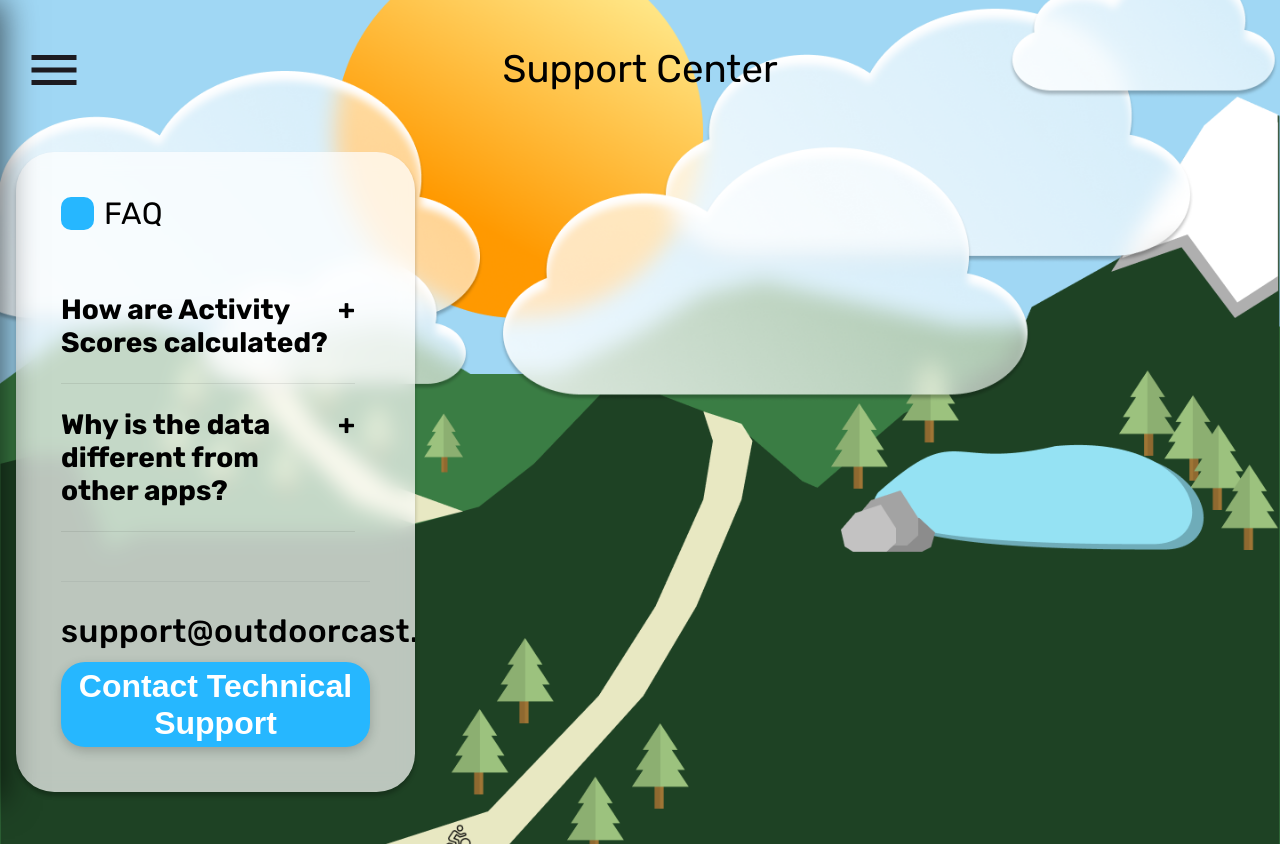
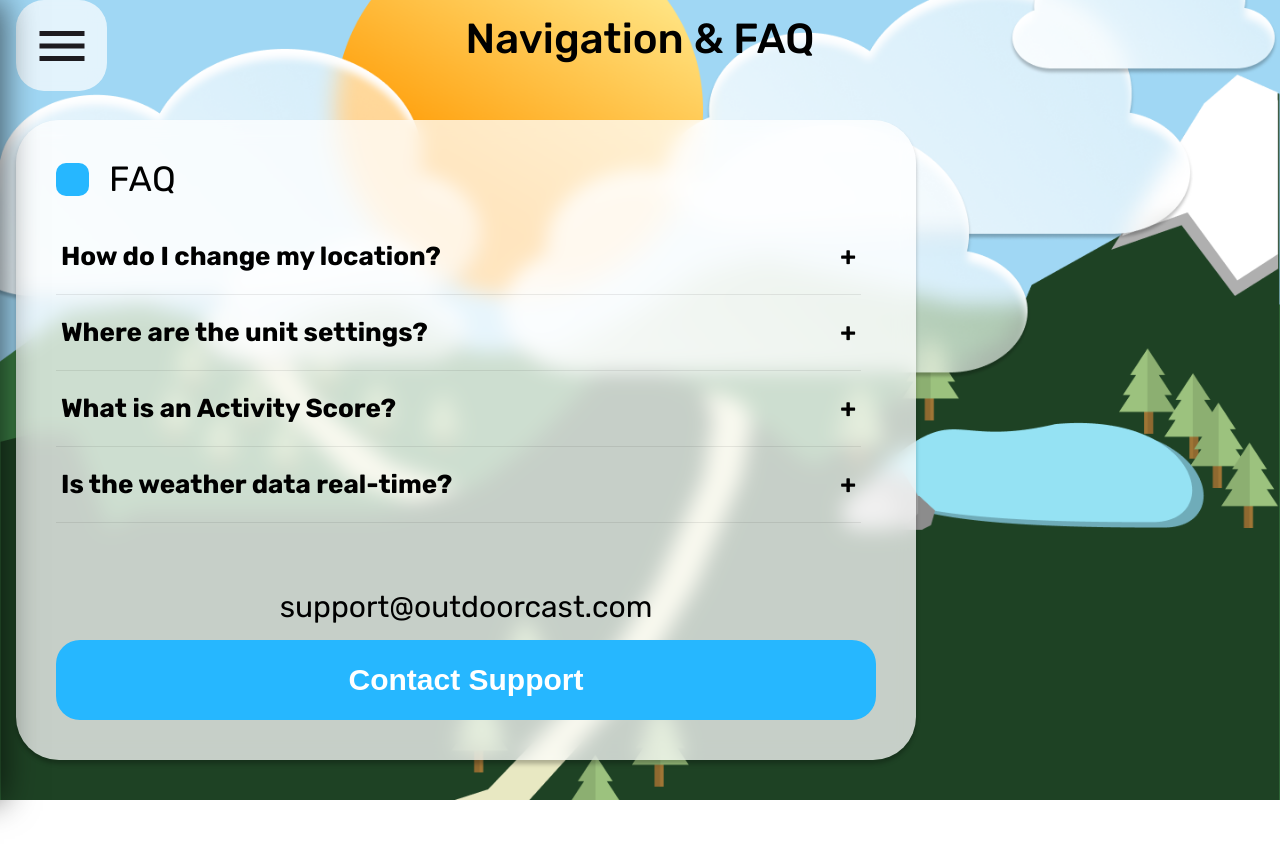
Before and after one commit to Manveen-SIngh/GUIs-Group-49, a React (Create React App) app in the folder weather-app/: page /Help in a window 1280 px wide. After the commit the page ends 800 px from the top, so only its background shows below. Built offline with nearby package versions, Linux system fonts and the light colour scheme; no server answers.

Commit message:
help page fixed

```diff
--- a/weather-app/src/Help.css
+++ b/weather-app/src/Help.css
@@ -4,19 +4,25 @@
   background-size: cover;
   background-position: center;
   min-height: 100vh;
+  display: flex;
+  justify-content: center;
 }
 
+.top-bar__menu-icon{
+
+          cursor: pointer;
+}
+
+.weather-page-menu-button {
+  width: 32px;
+  height: 32px;
+}
+
+/* --- Layout --- */
 .help-top-bar {
   width: 100%;
   height: 100px;
   position: relative;
-  margin-bottom: 20px;
-}
-
-.menu-box {
-  position: absolute;
-  left: 8px;
-  top: 8px;
 }
 
 .title-center {
@@ -26,43 +32,56 @@
   top: 14px;
 }
 
-/* Single Column Centering */
+.oda-subtitle {
+  font-size: 42px;
+  font-weight: 500;
+  color: #000;
+  white-space: nowrap;
+}
+
+/* --- FAQ Box --- */
 .help-grid-layout {
   justify-content: center;
   margin-top: 20px;
 }
 
 .faq-hero-box {
-  width: 900px !important; /* Slightly wider for the single-box look */
-  height: 1000px !important;
+  width: 900px;
+  height: 900px;
   max-height: 80vh;
-  padding: 45px !important;
+  padding: 40px;
+  background: rgba(255, 255, 255, 0.75);
+  backdrop-filter: blur(10px);
+  border-radius: 43px;
+  box-shadow: 0px 4px 4px rgba(0, 0, 0, 0.25);
   display: flex;
   flex-direction: column;
+  box-sizing: border-box;
 }
 
 .faq-scroll-section {
   flex: 1;
   overflow-y: auto;
-  margin: 30px 0;
+  margin: 20px 0;
   padding-right: 15px;
 }
 
 .faq-row {
   border-bottom: 1px solid rgba(0, 0, 0, 0.08);
-  padding: 24px 0;
+  padding: 22px 5px;
   cursor: pointer;
+  transition: background 0.2s ease;
 }
 
 .faq-row.active {
-  background: rgba(255, 255, 255, 0.1);
-  padding: 24px 20px;
-  border-radius: 24px;
+  background: rgba(203, 210, 208, 0.25);
+  border-radius: 20px;
+  padding: 22px 15px;
   border-bottom-color: transparent;
 }
 
 .faq-q {
-  font-size: 28px;
+  font-size: 26px;
   font-weight: 600;
   display: flex;
   justify-content: space-between;
@@ -70,36 +89,40 @@
 }
 
 .faq-a {
-  font-size: 22px;
+  font-size: 20px;
   color: rgba(0, 0, 0, 0.7);
-  margin-top: 15px;
-  line-height: 1.5;
+  margin-top: 10px;
+  line-height: 1.4;
 }
 
+/* --- Footer --- */
 .help-footer-area {
   margin-top: auto;
-  padding-top: 30px;
-  border-top: 1px solid rgba(0, 0, 0, 0.05);
+  padding-top: 20px;
+  display: flex;
+  flex-direction: column;
+  align-items: center;
 }
 
 .email-text {
-  font-size: 32px !important;
-  margin-bottom: 12px;
-  font-weight: 500;
+  font-size: 30px !important;
+  margin-bottom: 15px;
+  text-align: center;
+  color: #000;
+  font-family: "Rubik", sans-serif;
 }
 
 .oda-contact-btn {
   width: 100%;
-  height: 85px;
+  height: 80px;
   background: #26b7ff;
   border: none;
   border-radius: 24px;
-  color: white;
-  font-size: 32px;
+  color: #fff;
+  font-size: 30px;
   font-weight: 600;
   cursor: pointer;
-  box-shadow: 0px 4px 12px rgba(0, 0, 0, 0.2);
-  transition: transform 0.1s;
+  transition: transform 0.1s ease;
 }
 
 .oda-contact-btn:active {
--- a/weather-app/src/Help.js
+++ b/weather-app/src/Help.js
@@ -2,8 +2,9 @@ import React, { useState, useEffect } from "react";
 import { fetchWeatherByCity, getBackgroundImage } from "./services/weatherApi";
 import { useSidebar } from "./Sidebar";
 import menuIcon from "./assets/menu.svg";
+import MenuButton from "./components/MenuButton";
+
 import fallbackBg from "./assets/PartlyCloudy.png";
-
 import "./OdAPage.css";
 import "./Help.css";
 
@@ -19,57 +20,59 @@ const Help = () => {
         const data = await fetchWeatherByCity(city);
         const isNight = data.current.nowHour < 6 || data.current.nowHour > 20;
         setBg(getBackgroundImage(data.current.condition, isNight));
-      } catch (e) { console.error(e); }
+      } catch (e) { console.error("Bg load failed", e); }
     };
     loadBg();
   }, []);
 
   const faqs = [
     {
-      q: "How are Activity Scores calculated?",
-      a: "Scores (1-10) use a weighted multi-factor algorithm. Cycling prioritizes Wind Speed and Precipitation, while Hiking weights Temperature and Visibility more heavily. Data refreshes every 10 minutes."
+      q: "How do I change my location?",
+      a: "Use the search bar at the top of the Home page to find any city, or enable browser location services to update automatically based on your GPS."
     },
     {
-      q: "Why is the data different from other apps?",
-      a: "OutdoorCast utilizes Hyper-local Radar Interpolation. Instead of using a distant airport station, we triangulate the three closest weather radars to your exact GPS coordinates."
+      q: "Where are the unit settings?",
+      a: "Open the Sidebar menu and select Settings. Here you can toggle between Metric and Imperial for temperature, wind speed, and distance."
     },
     {
-      q: "Understanding Wind & Gusts",
-      a: "Wind is the 2-minute average baseline. Gusts are maximum 3-second speeds. For high-performance activities, the 'Gust' value is often the more critical safety metric."
+      q: "What is an Activity Score?",
+      a: "It's a 1-10 rating indicating how suitable current conditions are for your chosen activity, factoring in temperature, wind, and precipitation."
     },
     {
-      q: "Troubleshooting Location Issues",
-      a: "Ensure 'High Accuracy' is enabled. If using a VPN, the app may show the server location; use the manual search bar to override this and set your specific city."
+      q: "Is the weather data real-time?",
+      a: "Yes. Our data and radar layers refresh every 10 minutes to ensure you have the most accurate local information available."
     }
   ];
 
   return (
-    <div className="oda-page-wrapper help-page-bg" style={{ backgroundImage: `url(${bg})` }}>
+    <div className="help-page-bg" style={{ backgroundImage: `url(${bg})` }}>
       <div className="oda-container">
 
-        {/* --- TOP BAR (Centered Title Only) --- */}
         <div className="help-top-bar">
-          <div className="menu-box">
-            <img src={menuIcon} alt="menuIcon" className="weather-page-menu-button" onClick={open} />
+          <div className="top-button-box" onClick={open}>
+         <img src={menuIcon} alt="Menu" className="top-bar__menu-icon" />
           </div>
+
           <div className="title-center">
-            <div className="oda-subtitle">Support Center</div>
+            <div className="oda-subtitle">Navigation & FAQ</div>
           </div>
-          {/* Right side removed */}
         </div>
 
-        {/* --- SINGLE CENTERED COLUMN --- */}
         <div className="oda-grid help-grid-layout">
           <div className="oda-col">
-            <div className="oda-box faq-hero-box">
+            <div className="faq-hero-box">
               <div className="oda-box-header">
-                <div className="oda-swatch swatch-blue" />
-                <span className="oda-box-title">FAQ</span>
+                <div className="swatch-blue" style={{ width: 33, height: 33, borderRadius: 10 }} />
+                <span className="oda-box-title" style={{ fontSize: 35, marginLeft: 10 }}>FAQ</span>
               </div>
 
               <div className="faq-scroll-section">
                 {faqs.map((faq, i) => (
-                  <div key={i} className={`faq-row ${activeFaq === i ? "active" : ""}`} onClick={() => setActiveFaq(activeFaq === i ? null : i)}>
+                  <div
+                    key={i}
+                    className={`faq-row ${activeFaq === i ? "active" : ""}`}
+                    onClick={() => setActiveFaq(activeFaq === i ? null : i)}
+                  >
                     <div className="faq-q">
                       {faq.q} <span>{activeFaq === i ? "−" : "+"}</span>
                     </div>
@@ -79,8 +82,8 @@ const Help = () => {
               </div>
 
               <div className="help-footer-area">
-                <div className="oda-center-value email-text">support@outdoorcast.com</div>
-                <button className="oda-contact-btn">Contact Technical Support</button>
+                <div className="email-text">support@outdoorcast.com</div>
+                <button className="oda-contact-btn">Contact Support</button>
               </div>
             </div>
           </div>
```
